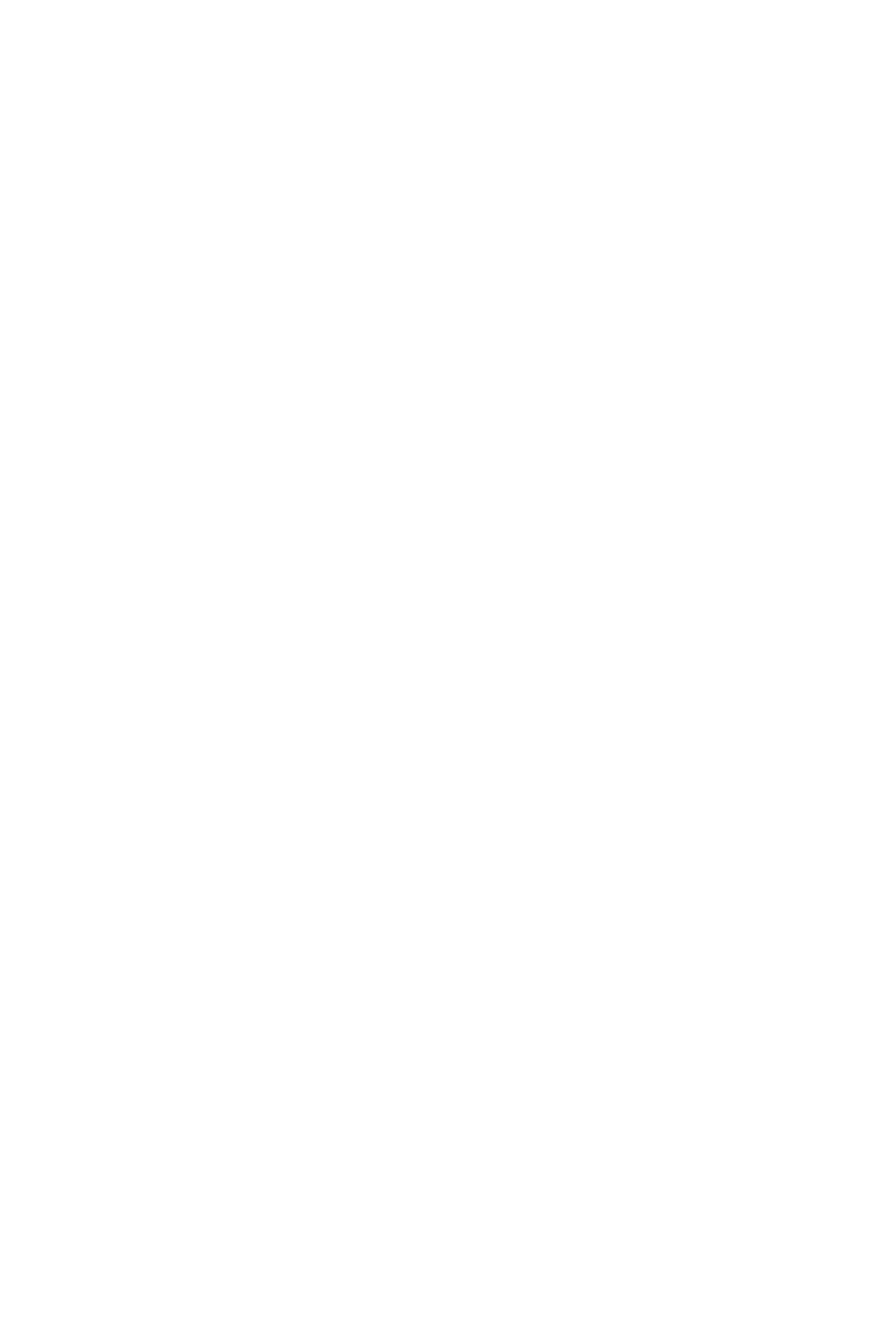
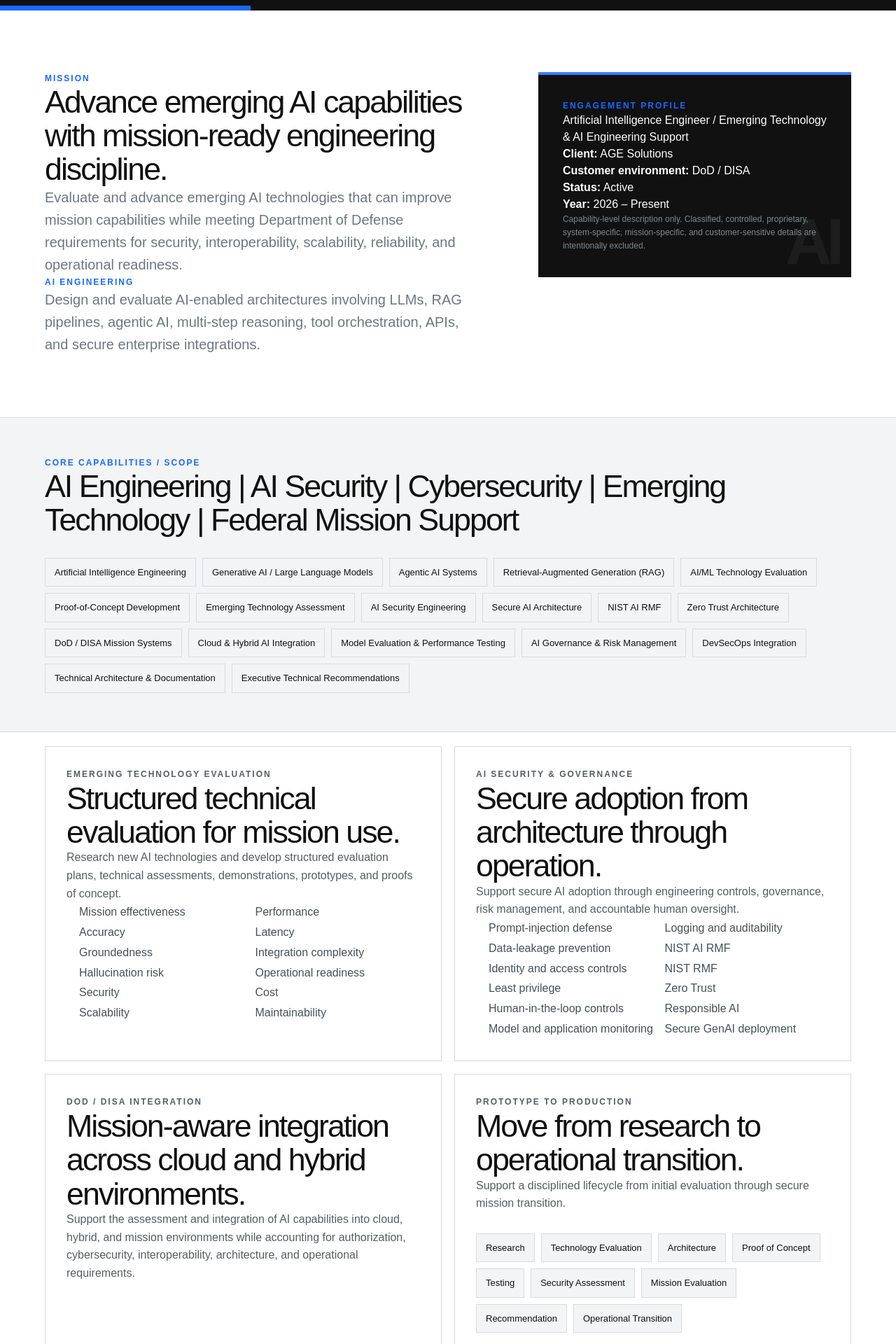
Before and after one commit to Dr-Opara/processpilot, a Next.js app: page /engagements/age-solutions in a window 1280 px wide. Before the commit this address had no page. Shown: the part 540-2460 px from the top of the page at 70% size. Before the commit the page ends 800 px from the top, so only its background shows below. Built offline with nearby package versions, Linux system fonts and the light colour scheme.

Commit message:
Add AGE Solutions AI engineering engagement

```diff
--- /dev/null
+++ b/app/engagements/age-solutions/page.tsx
@@ -0,0 +1,11 @@
+import type { Metadata } from "next";
+import { AgeSolutionsPage } from "../../site";
+
+export const metadata: Metadata = {
+  title: "AGE Solutions | DoD / DISA | ProcessPilot Technologies",
+  description: "Artificial Intelligence engineering and emerging technology support focused on secure GenAI, agentic AI, RAG, AI/ML evaluation, AI security, and operational deployment in DoD mission environments.",
+};
+
+export default function Page() {
+  return <AgeSolutionsPage />;
+}
--- a/app/site.tsx
+++ b/app/site.tsx
@@ -630,6 +630,12 @@ function Engagements() {
           </p>
         </div>
         <div className="eng">
+          <article className="ageEngagement">
+            <span className="status">Active · 2026 – Present</span>
+            <h2>AGE Solutions | DoD / DISA</h2>
+            <p>Artificial Intelligence engineering and emerging technology support focused on secure GenAI, agentic AI, RAG, AI/ML technology evaluations, proof-of-concept development, cloud integration, AI security, and operational deployment within DoD mission environments.</p>
+            <Link className="missionLink" href="/engagements/age-solutions">View engagement <span>→</span></Link>
+          </article>
           {eng.map(([n, s, d]) => (
             <article key={n}>
               <span className="status">{s}</span>
@@ -661,6 +667,12 @@ function Clients() {
           <p>Experience shown below may have been delivered directly, independently, through prior employment, or through a prime or delivery partner. It does not imply endorsement, an active contract, or a direct ProcessPilot client relationship in every case.</p>
         </div>
         <div className="clientWorkGrid">
+          <article className="ageEngagement">
+            <span className="status">Active · 2026 – Present</span>
+            <h2>AGE Solutions | DoD / DISA</h2>
+            <p>Artificial Intelligence engineering and emerging technology support focused on secure GenAI, agentic AI, RAG, AI/ML technology evaluations, proof-of-concept development, cloud integration, AI security, and operational deployment within DoD mission environments.</p>
+            <Link className="missionLink" href="/engagements/age-solutions">View engagement <span>→</span></Link>
+          </article>
           {[
             ["Federal Maritime Commission", "Federal agency end client", "Cybersecurity current-state assessment support, authorization and evidence-gap analysis, risk documentation, Zero Trust review, and security-tool assessment activities."],
             ["Massed Compute", "Independent contract engagement", "FedRAMP-oriented cybersecurity assessment, readiness analysis, compliance advisory, and security documentation support."],
@@ -685,6 +697,111 @@ function Clients() {
     </>
   );
 }
+function AgeSolutionsDetail() {
+  const capabilities = [
+    "Artificial Intelligence Engineering",
+    "Generative AI / Large Language Models",
+    "Agentic AI Systems",
+    "Retrieval-Augmented Generation (RAG)",
+    "AI/ML Technology Evaluation",
+    "Proof-of-Concept Development",
+    "Emerging Technology Assessment",
+    "AI Security Engineering",
+    "Secure AI Architecture",
+    "NIST AI RMF",
+    "Zero Trust Architecture",
+    "DoD / DISA Mission Systems",
+    "Cloud & Hybrid AI Integration",
+    "Model Evaluation & Performance Testing",
+    "AI Governance & Risk Management",
+    "DevSecOps Integration",
+    "Technical Architecture & Documentation",
+    "Executive Technical Recommendations",
+  ];
+  const evaluationCriteria = [
+    "Mission effectiveness", "Accuracy", "Groundedness", "Hallucination risk",
+    "Security", "Scalability", "Performance", "Latency",
+    "Integration complexity", "Operational readiness", "Cost", "Maintainability",
+  ];
+  const securityPractices = [
+    "Prompt-injection defense", "Data-leakage prevention",
+    "Identity and access controls", "Least privilege",
+    "Human-in-the-loop controls", "Model and application monitoring",
+    "Logging and auditability", "NIST AI RMF", "NIST RMF",
+    "Zero Trust", "Responsible AI", "Secure GenAI deployment",
+  ];
+  const lifecycle = [
+    "Research", "Technology Evaluation", "Architecture", "Proof of Concept",
+    "Testing", "Security Assessment", "Mission Evaluation", "Recommendation",
+    "Operational Transition",
+  ];
+  return (
+    <>
+      <Hero
+        eye="Active Engagement · 2026 – Present"
+        title="AGE Solutions | DoD / DISA"
+        text="Artificial Intelligence engineering and emerging technology support focused on secure GenAI, agentic AI, RAG, AI/ML technology evaluations, proof-of-concept development, cloud integration, AI security, and operational deployment within DoD mission environments."
+      />
+      <section className="wrap split ageMission">
+        <div>
+          <p className="eyebrow">Mission</p>
+          <h2>Advance emerging AI capabilities with mission-ready engineering discipline.</h2>
+          <p className="large">Evaluate and advance emerging AI technologies that can improve mission capabilities while meeting Department of Defense requirements for security, interoperability, scalability, reliability, and operational readiness.</p>
+          <p className="eyebrow">AI Engineering</p>
+          <p className="large">Design and evaluate AI-enabled architectures involving LLMs, RAG pipelines, agentic AI, multi-step reasoning, tool orchestration, APIs, and secure enterprise integrations.</p>
+        </div>
+        <aside className="panel ageProfile">
+          <p className="eyebrow orange">Engagement profile</p>
+          <h3>Artificial Intelligence Engineer / Emerging Technology & AI Engineering Support</h3>
+          <p><b>Client:</b> AGE Solutions</p>
+          <p><b>Customer environment:</b> DoD / DISA</p>
+          <p><b>Status:</b> Active</p>
+          <p><b>Year:</b> 2026 – Present</p>
+          <p className="fine">Capability-level description only. Classified, controlled, proprietary, system-specific, mission-specific, and customer-sensitive details are intentionally excluded.</p>
+        </aside>
+      </section>
+      <section className="band ageScope">
+        <div className="wrap">
+          <p className="eyebrow">Core capabilities / scope</p>
+          <h2>AI Engineering | AI Security | Cybersecurity | Emerging Technology | Federal Mission Support</h2>
+          <div className="tags">{capabilities.map((capability) => <span key={capability}>{capability}</span>)}</div>
+        </div>
+      </section>
+      <section className="wrap cards two ageDetailGrid">
+        <article className="card">
+          <p className="eyebrow">Emerging Technology Evaluation</p>
+          <h2>Structured technical evaluation for mission use.</h2>
+          <p>Research new AI technologies and develop structured evaluation plans, technical assessments, demonstrations, prototypes, and proofs of concept.</p>
+          <ul>{evaluationCriteria.map((item) => <li key={item}>{item}</li>)}</ul>
+        </article>
+        <article className="card">
+          <p className="eyebrow">AI Security & Governance</p>
+          <h2>Secure adoption from architecture through operation.</h2>
+          <p>Support secure AI adoption through engineering controls, governance, risk management, and accountable human oversight.</p>
+          <ul>{securityPractices.map((item) => <li key={item}>{item}</li>)}</ul>
+        </article>
+        <article className="card">
+          <p className="eyebrow">DoD / DISA Integration</p>
+          <h2>Mission-aware integration across cloud and hybrid environments.</h2>
+          <p>Support the assessment and integration of AI capabilities into cloud, hybrid, and mission environments while accounting for authorization, cybersecurity, interoperability, architecture, and operational requirements.</p>
+        </article>
+        <article className="card">
+          <p className="eyebrow">Prototype to Production</p>
+          <h2>Move from research to operational transition.</h2>
+          <p>Support a disciplined lifecycle from initial evaluation through secure mission transition.</p>
+          <div className="tags">{lifecycle.map((step) => <span key={step}>{step}</span>)}</div>
+        </article>
+      </section>
+      <section className="wrap prose ageDisclosure">
+        <p className="eyebrow">Controlled disclosure</p>
+        <h2>Capability-level engagement information only.</h2>
+        <p>Public descriptions of this engagement intentionally exclude classified information, sensitive government architectures, specific mission operations, government system vulnerabilities, controlled technical information, customer proprietary information, internal AGE Solutions information, and non-public models, systems, data sources, or architectures.</p>
+      </section>
+      <CTA />
+    </>
+  );
+}
+
 function Insights() {
   return (
     <>
@@ -982,6 +1099,17 @@ function Simple({
     </>
   );
 }
+export function AgeSolutionsPage() {
+  return (
+    <>
+      <a className="skipLink" href="#main-content">Skip to main content</a>
+      <Header />
+      <main id="main-content"><AgeSolutionsDetail /></main>
+      <Footer />
+    </>
+  );
+}
+
 export function SitePage({ page }: { page: PageKey }) {
   const map: Record<PageKey, ReactNode> = {
     home: (
--- a/app/sitemap.ts
+++ b/app/sitemap.ts
@@ -1,11 +1,19 @@
 import type { MetadataRoute } from "next";
 import { pages } from "./site";
 export default function sitemap(): MetadataRoute.Sitemap {
-  return pages
+  const standardPages = pages
     .filter((x) => x !== "client-engagements")
     .map((x) => ({
       url: `https://processpilottech.com${x === "home" ? "" : `/${x}`}`,
-      changeFrequency: "monthly",
+      changeFrequency: "monthly" as const,
       priority: x === "home" ? 1 : 0.7,
     }));
+  return [
+    ...standardPages,
+    {
+      url: "https://processpilottech.com/engagements/age-solutions",
+      changeFrequency: "monthly",
+      priority: 0.8,
+    },
+  ];
 }
```
Also changed, not shown: app/globals.css.
